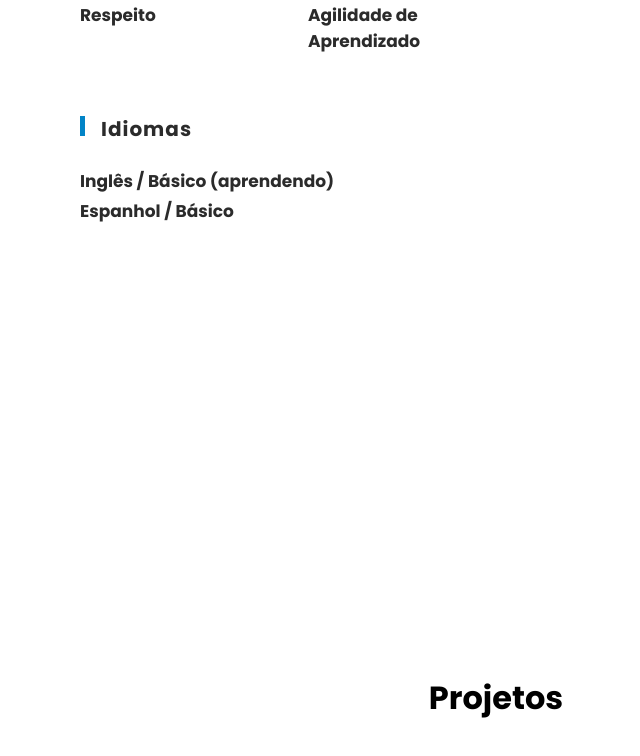
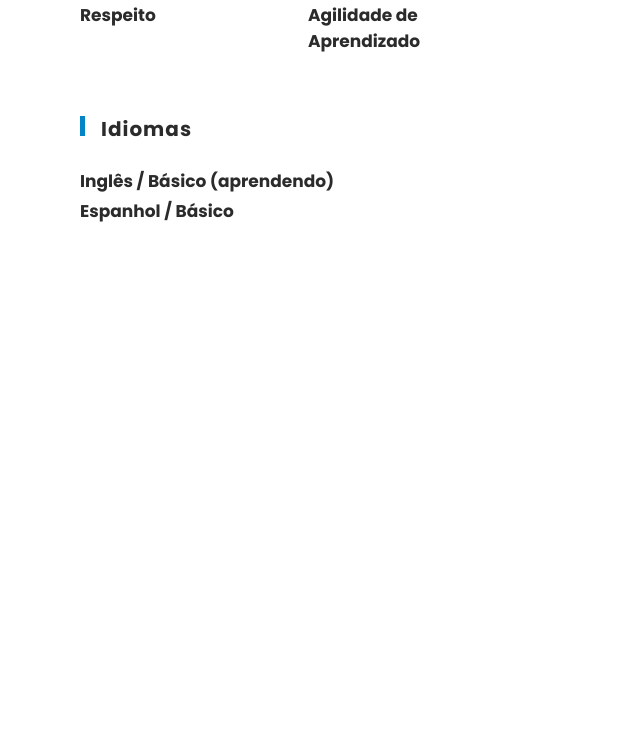
Before and after one commit to Pablo-M-Santos/Portfolio, a React (Vite) app: page / in a window 1280 px wide. Shown: the part 4145-4901 px from the top of the page, without its empty margins (144-784 px from the left). Built offline with nearby package versions, Linux system fonts and the light colour scheme.

Commit message:
style: modelação sobre projeto

```diff
--- a/src/Components/Main/Main.jsx
+++ b/src/Components/Main/Main.jsx
@@ -21,7 +21,7 @@ const Main = () => {
           }
         });
       },
-      { threshold: 0.5 }
+      { threshold: 0.25 }
     );
 
     sections.forEach((section) => {
@@ -372,7 +372,11 @@ const Main = () => {
       </section>
 
       <section className="section" id="projetos">
-        Projetos
+        {/* #1 - Locadora API */}
+        {/* #2 - Transmartins Vue */}
+        {/* #3 - UECE */}
+        {/* #4 - Eletronic Arts */}
+        {/* #5 - Transmartins  */}
       </section>
       <section className="section" id="eventos">
         Eventos
```
